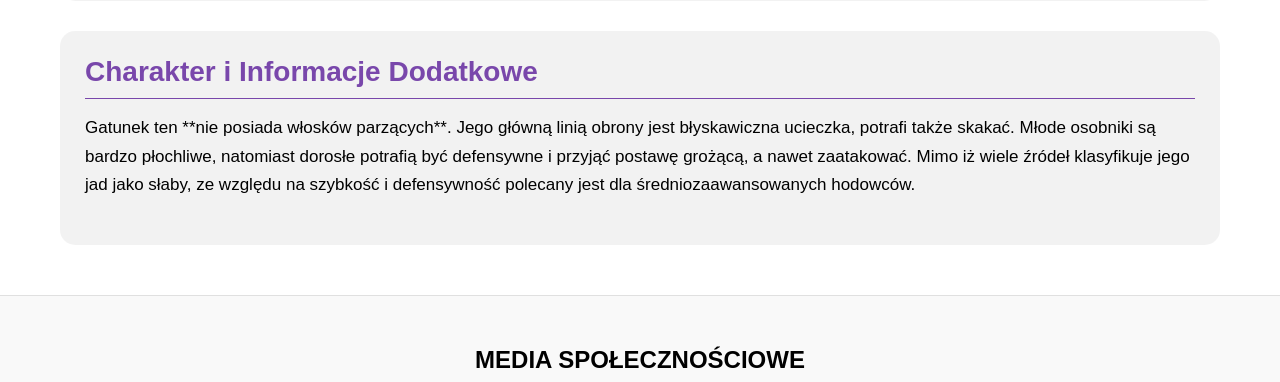
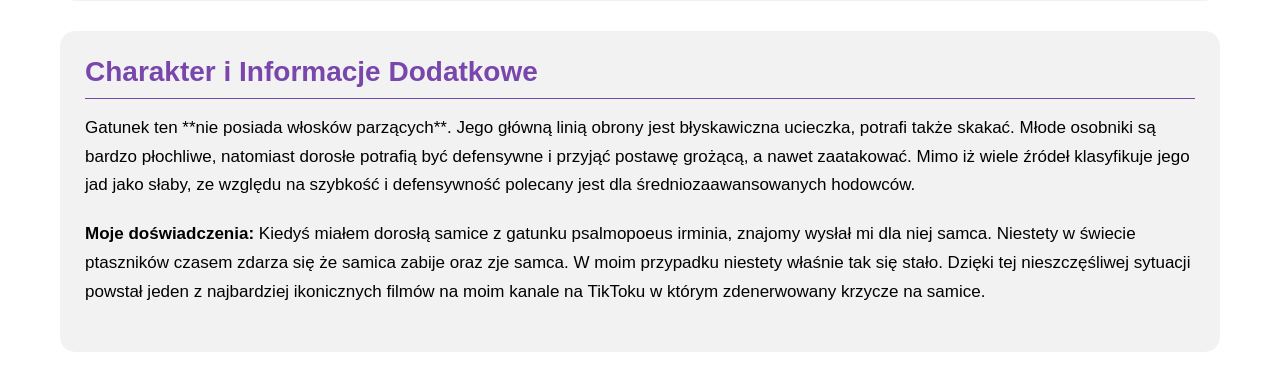
Before and after one commit to Bobereg/bobereg-tarantulas, a plain HTML site: page STP-2/species/p-irminia.html in a window 1280 px wide. Shown: the part 1160-1542 px from the top of the page. Drawn offline with Linux system fonts and the light colour scheme; a web font is replaced by a local one.

Commit message:
Update p-irminia.html with species details
Added detailed description and personal experience with Psalmopoeus irminia species, including care conditions and habitat information.

```diff
--- a/STP-2/species/p-irminia.html
+++ b/STP-2/species/p-irminia.html
@@ -112,6 +112,9 @@
                 <p>
                     Gatunek ten **nie posiada włosków parzących**. Jego główną linią obrony jest błyskawiczna ucieczka, potrafi także skakać. Młode osobniki są bardzo płochliwe, natomiast dorosłe potrafią być defensywne i przyjąć postawę grożącą, a nawet zaatakować. Mimo iż wiele źródeł klasyfikuje jego jad jako słaby, ze względu na szybkość i defensywność polecany jest dla średniozaawansowanych hodowców.
                 </p>
+                <p>
+                    <strong>Moje doświadczenia:</strong> Kiedyś miałem dorosłą samice z gatunku psalmopoeus irminia, znajomy wysłał mi dla niej samca. Niestety w świecie ptaszników czasem zdarza się że samica zabije oraz zje samca. W moim przypadku niestety właśnie tak się stało. Dzięki tej nieszczęśliwej sytuacji powstał jeden z najbardziej ikonicznych filmów na moim kanale na TikToku w którym zdenerwowany krzycze na samice.
+                </p>
             </div>
 
         </section>
@@ -160,4 +163,5 @@
 
     <script src="../script.js" defer></script>
 </body>
+
 </html>
```
